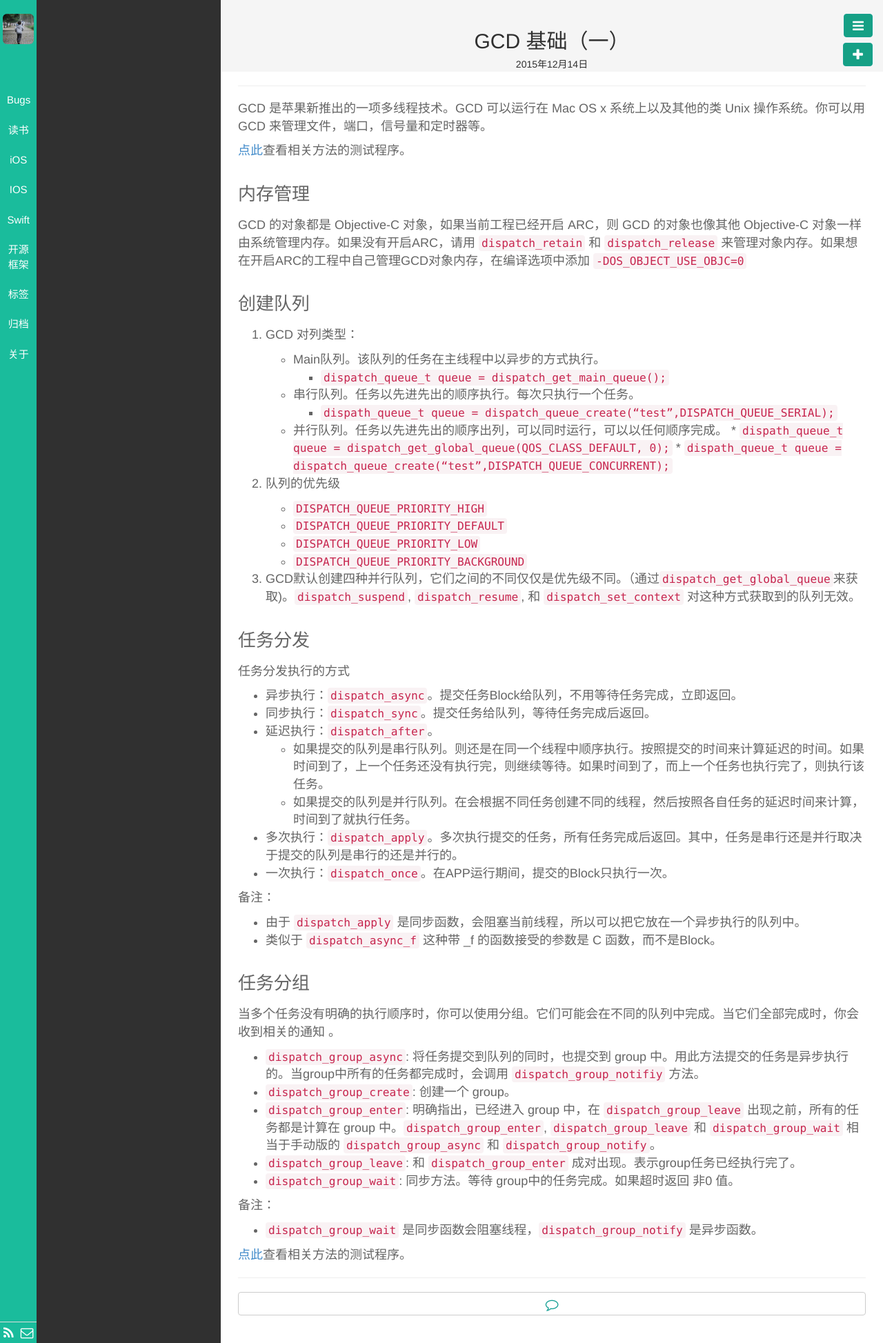
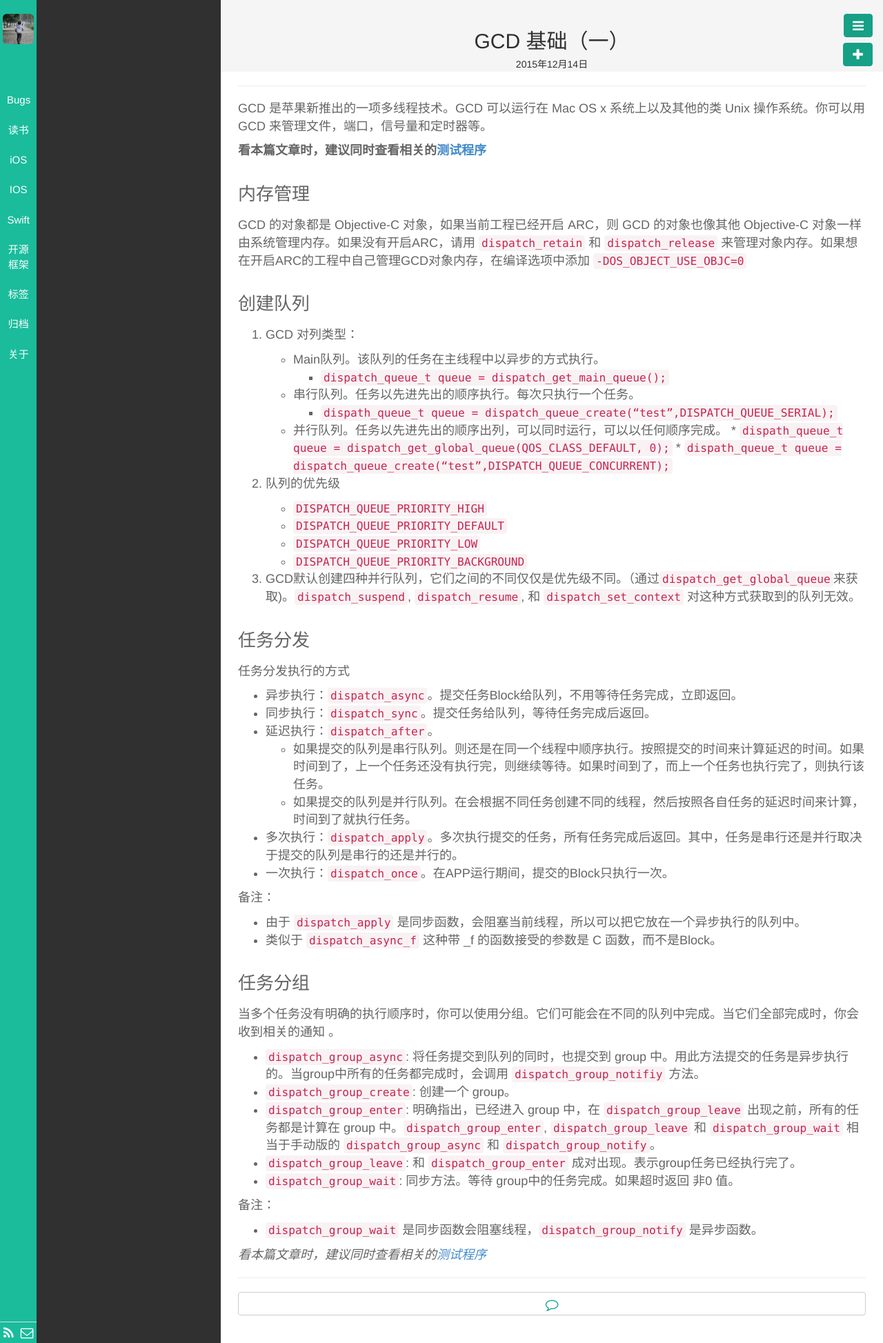
Before and after one commit to shoron/shoron.github.io, a Jekyll site: the page built from _posts/IOS/2015-12-14-GCD-one.md, in a window 1280 px wide. Shown: the whole page at 69% size. Built offline with Jekyll 4.4.1, drawn with Linux system fonts in a browser that asks for light colours; nearby versions of some CDN libraries; library files that are not in the unit come from our copies; Markdown is read by kramdown in place of the engine named in the settings.

Commit message:
modify message for test code

```diff
--- a/_posts/IOS/2015-12-14-GCD-one.md
+++ b/_posts/IOS/2015-12-14-GCD-one.md
@@ -9,7 +9,7 @@ description:
 
 GCD 是苹果新推出的一项多线程技术。GCD 可以运行在 Mac OS x 系统上以及其他的类 Unix 操作系统。你可以用 GCD 来管理文件，端口，信号量和定时器等。
 
-[点此](https://github.com/shoron/gcdTest)查看相关方法的测试程序。
+**看本篇文章时，建议同时查看相关的[测试程序](https://github.com/shoron/gcdTest)**
 
 ### 内存管理 ###
 
@@ -68,4 +68,4 @@ GCD 的对象都是 Objective-C 对象，如果当前工程已经开启 ARC，
  * `dispatch_group_wait` 是同步函数会阻塞线程，`dispatch_group_notify` 是异步函数。
 
 
- [点此](https://github.com/shoron/gcdTest)查看相关方法的测试程序。
+*看本篇文章时，建议同时查看相关的[测试程序](https://github.com/shoron/gcdTest)*
```
